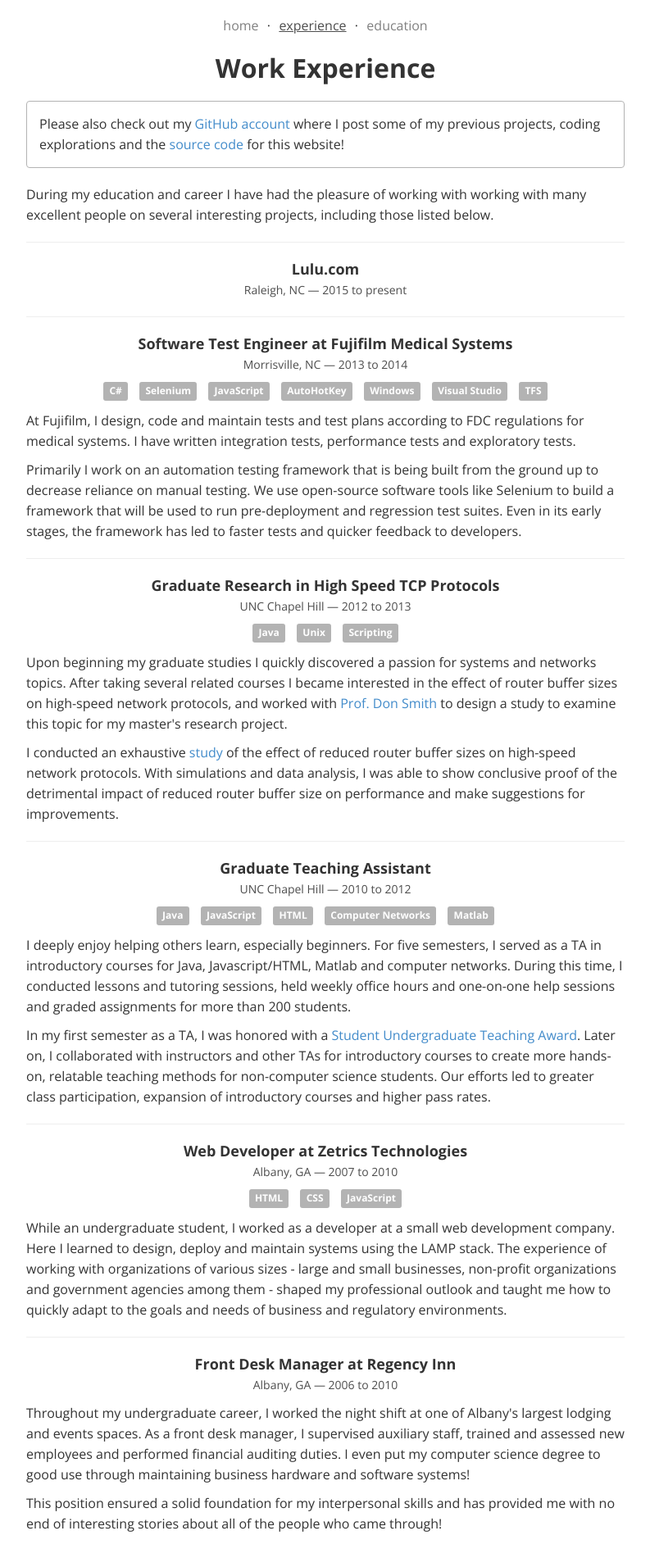
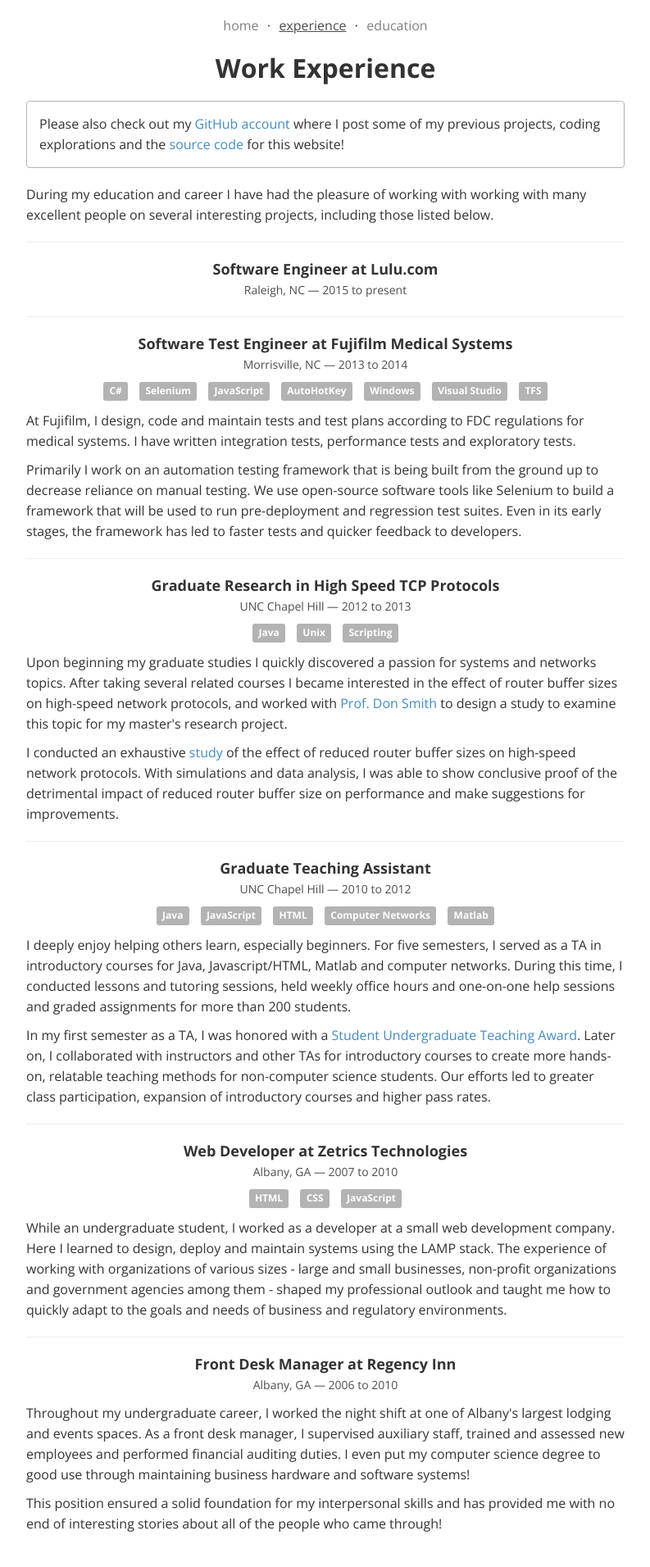
Before and after one commit to mkibabu/mkibabu.github.io, a Jekyll site: the page built from experience/index.html, in a window 1280 px wide. Shown: the whole page at 82% size, without its empty margins (243-1036 px from the left). Built offline with Jekyll 4.4.1, drawn with Linux system fonts in a browser that asks for light colours; nearby versions of some CDN libraries.

Commit message:
Clarify position at Lulu.com

```diff
--- a/experience/index.html
+++ b/experience/index.html
@@ -15,7 +15,7 @@
 <section>
   <div class="section-head">
     <a id="lulu"></a>
-    <h2>Lulu.com</h2>
+    <h2>Software Engineer at Lulu.com</h2>
     <p>Raleigh, NC &mdash; 2015 to present</p>
   </div>
 </section>
```
